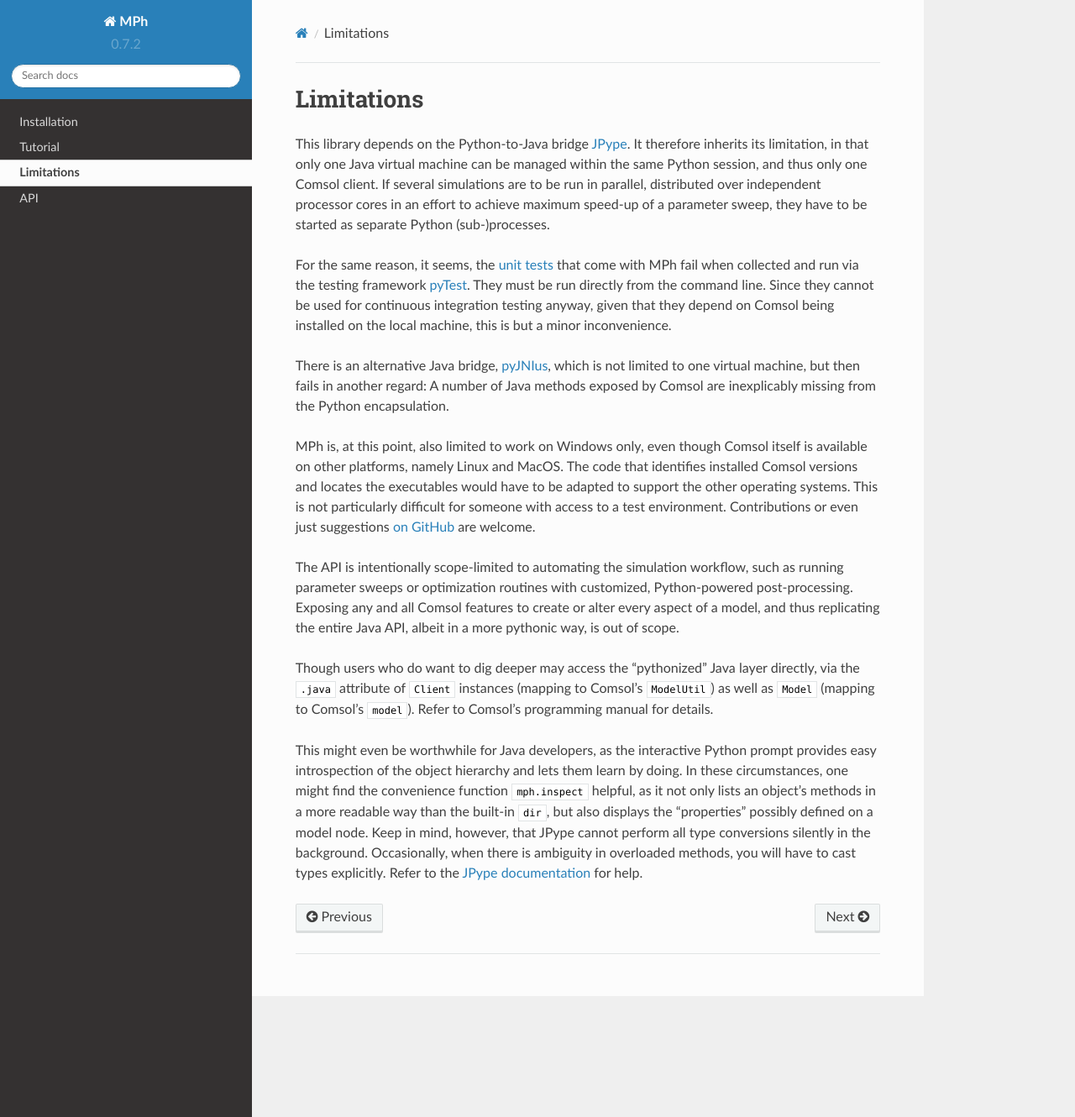
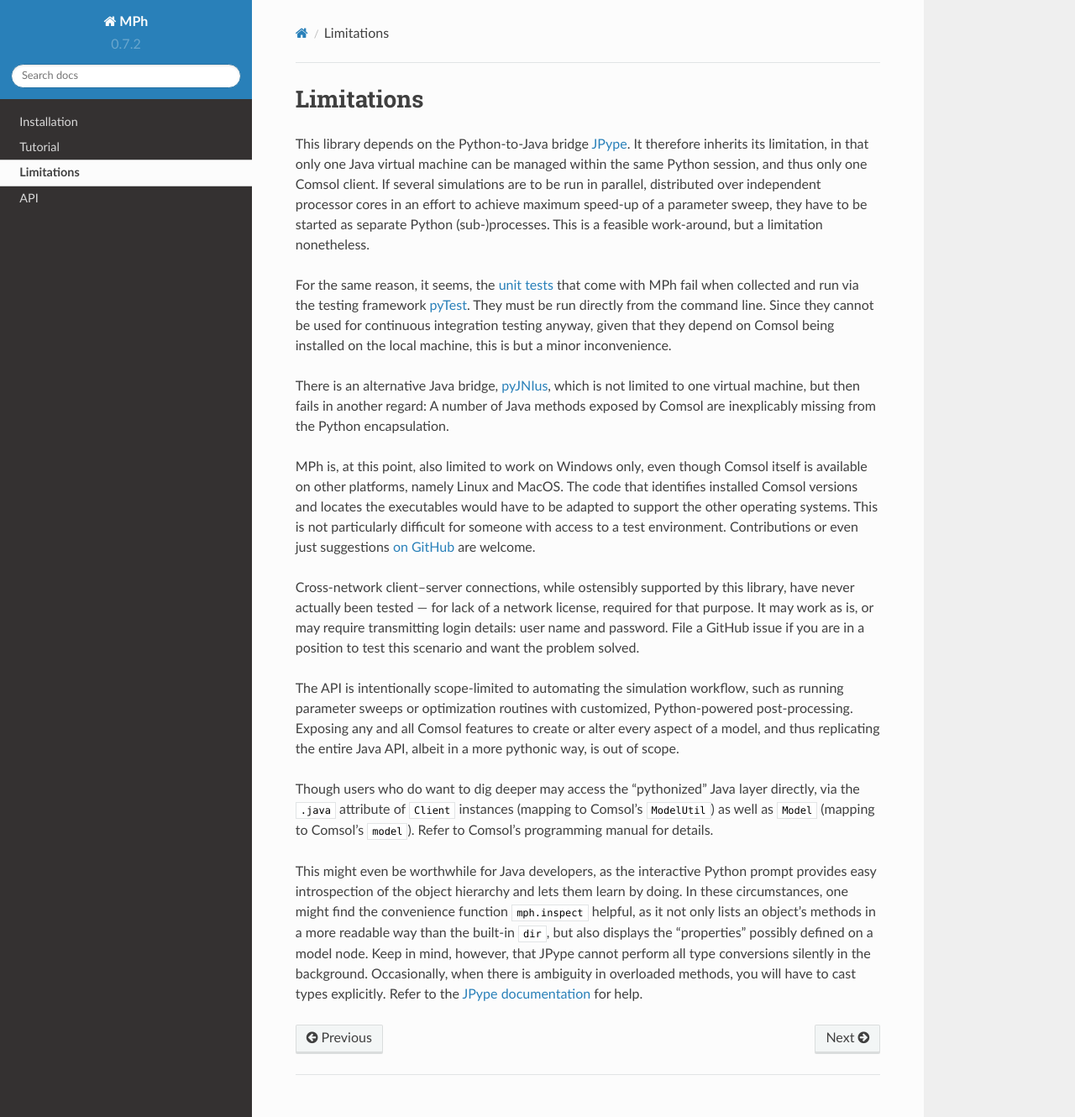
Before and after one commit to MPh-py/MPh, a Sphinx documentation site: the page built from docs/limitations.md, in a window 1280 px wide and 1330 px high. Shown: the whole window at 84% size. Built offline with Sphinx 7.4.7 and the Read the Docs theme 2.0.0, drawn with Linux system fonts in a browser that asks for light colours.

Commit message:
Cross-network client-server connections were never actually tested.

```diff
--- a/docs/limitations.md
+++ b/docs/limitations.md
@@ -7,7 +7,8 @@
 one Comsol client. If several simulations are to be run in parallel,
 distributed over independent processor cores in an effort to achieve
 maximum speed-up of a parameter sweep, they have to be started as
-separate Python (sub-)processes.
+separate Python (sub-)processes. This is a feasible work-around, but
+a limitation nonetheless.
 
 For the same reason, it seems, the [unit tests][mph-tests] that
 come with MPh fail when collected and run via the testing framework
@@ -28,6 +29,13 @@
 other operating systems. This is not particularly difficult for
 someone with access to a test environment. Contributions or even
 just suggestions [on GitHub][mph-repo] are welcome.
+
+Cross-network client–server connections, while ostensibly supported
+by this library, have never actually been tested — for lack of a
+network license, required for that purpose. It may work as is, or may
+require transmitting login details: user name and password. File a
+GitHub issue if you are in a position to test this scenario and want
+the problem solved.
 
 The API is intentionally scope-limited to automating the simulation
 workflow, such as running parameter sweeps or optimization routines
```
